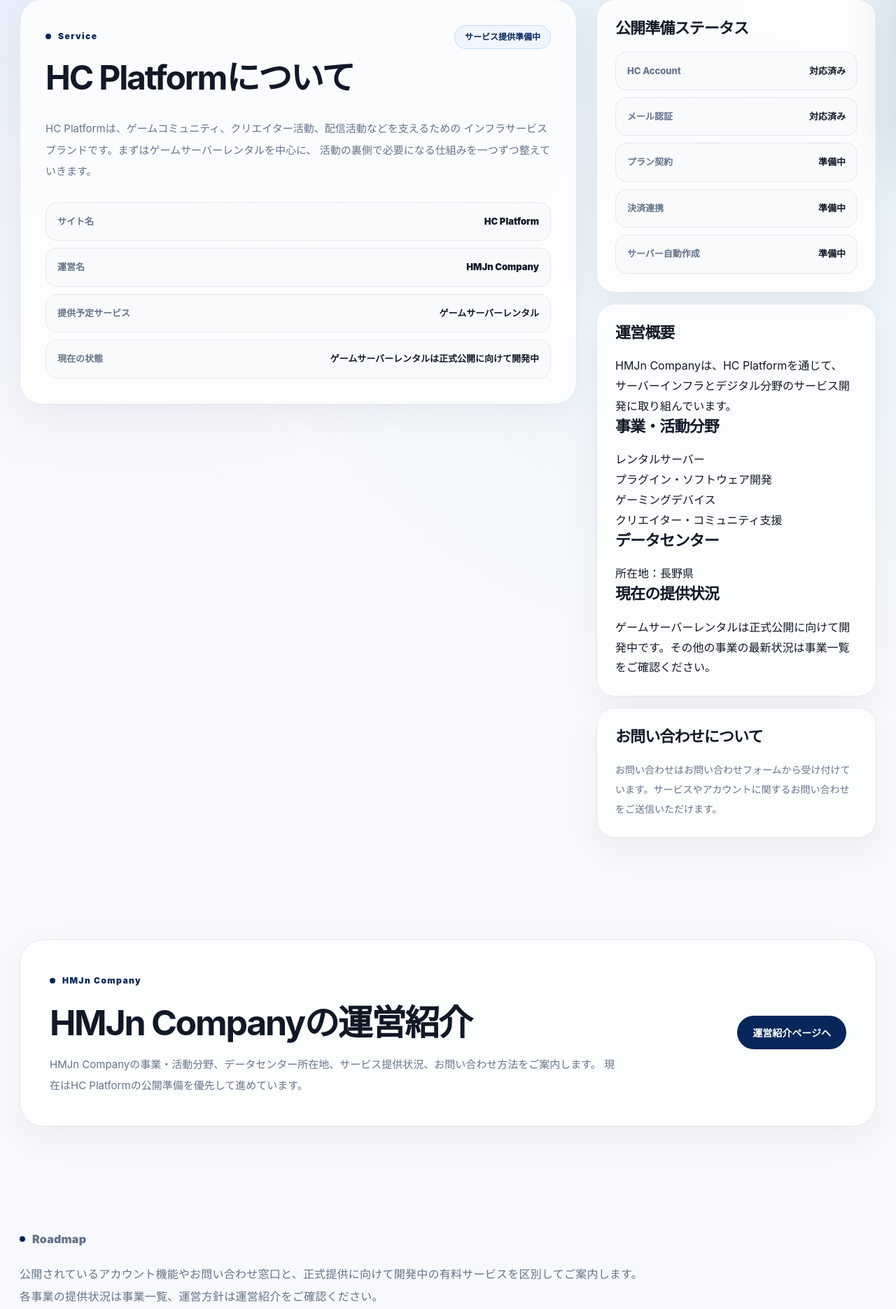
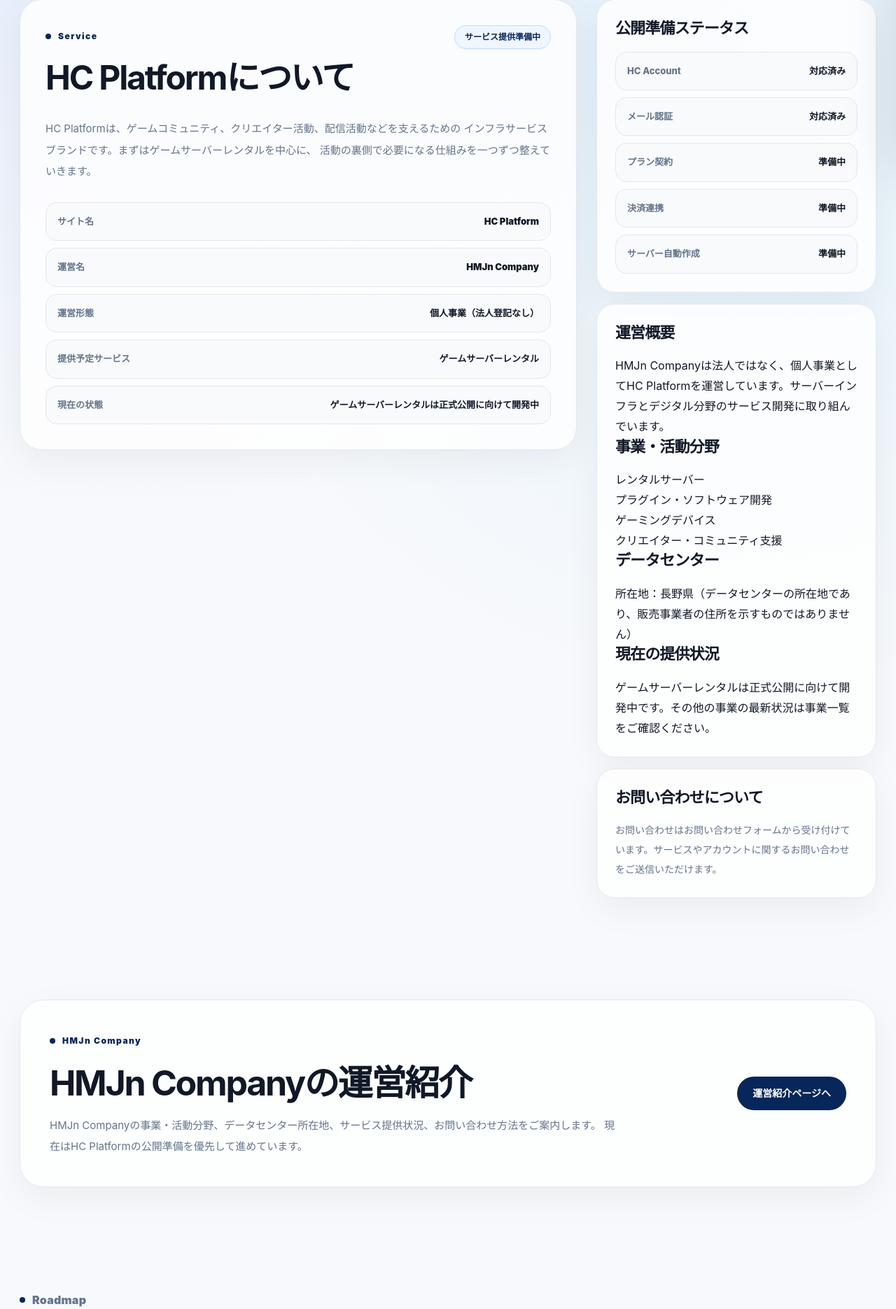
Before and after one commit to kakuni-hmjn/hc-platform, a PHP site: page /operator/ in a window 1280 px wide. Shown: the part 557-2427 px from the top of the page at 70% size. Run offline with PHP 8.4, Linux system fonts and the light colour scheme; some libraries are stand-ins or nearby versions.

Commit message:
Clarify HMJn Company sole proprietorship

```diff
--- a/company/index.php
+++ b/company/index.php
@@ -1,6 +1,6 @@
 <?php
 $pageTitle = "運営紹介 | HMJn Company";
-$pageDescription = "HMJn Companyの運営概要、HC Platformの事業内容、現在のサービス提供状況、お問い合わせ方法をご案内します。";
+$pageDescription = "HMJn Company（個人事業）の運営概要、HC Platformの事業内容、現在のサービス提供状況、お問い合わせ方法をご案内します。";
 $pageCss = "/company/company.css";
 
 require_once __DIR__ . "/../parts/head.php";
@@ -16,7 +16,7 @@ require_once __DIR__ . "/../parts/head.php";
                 <p class="eyebrow">HMJn Company</p>
                 <h1>HMJn Companyの運営紹介</h1>
                 <p>
-                    HMJn CompanyはHC Platformを運営しています。Webサービスの提供状況や今後の取り組みを、各ページで確認できるよう案内しています。
+                    HMJn Companyは法人登記のない個人事業としてHC Platformを運営しています。Webサービスの提供状況や今後の取り組みを、各ページで確認できるよう案内しています。
                     アカウント基盤とお問い合わせ窓口を公開し、ゲームサーバーレンタルなどのサービスは提供準備を進めています。
                 </p>
 
--- a/operator/index.php
+++ b/operator/index.php
@@ -56,6 +56,11 @@ require_once __DIR__ . "/../parts/head.php";
                     </div>
 
                     <div>
+                        <span>運営形態</span>
+                        <strong>個人事業（法人登記なし）</strong>
+                    </div>
+
+                    <div>
                         <span>提供予定サービス</span>
                         <strong>ゲームサーバーレンタル</strong>
                     </div>
@@ -98,7 +103,7 @@ require_once __DIR__ . "/../parts/head.php";
                                 <!-- HC_ADSENSE_PHASE2B_PROFILE_BEGIN -->
                 <article class="side-card hc-operator-profile">
                     <h3>運営概要</h3>
-                    <p>HMJn Companyは、HC Platformを通じて、サーバーインフラとデジタル分野のサービス開発に取り組んでいます。</p>
+                    <p>HMJn Companyは法人ではなく、個人事業としてHC Platformを運営しています。サーバーインフラとデジタル分野のサービス開発に取り組んでいます。</p>
                     <h3>事業・活動分野</h3>
                     <ul>
                         <li>レンタルサーバー</li>
@@ -107,7 +112,7 @@ require_once __DIR__ . "/../parts/head.php";
                         <li>クリエイター・コミュニティ支援</li>
                     </ul>
                     <h3>データセンター</h3>
-                    <p>所在地：長野県</p>
+                    <p>所在地：長野県（データセンターの所在地であり、販売事業者の住所を示すものではありません）</p>
                     <h3>現在の提供状況</h3>
                     <p>ゲームサーバーレンタルは正式公開に向けて開発中です。その他の事業の最新状況は<a href="/services/">事業一覧</a>をご確認ください。</p>
                 </article>
```
